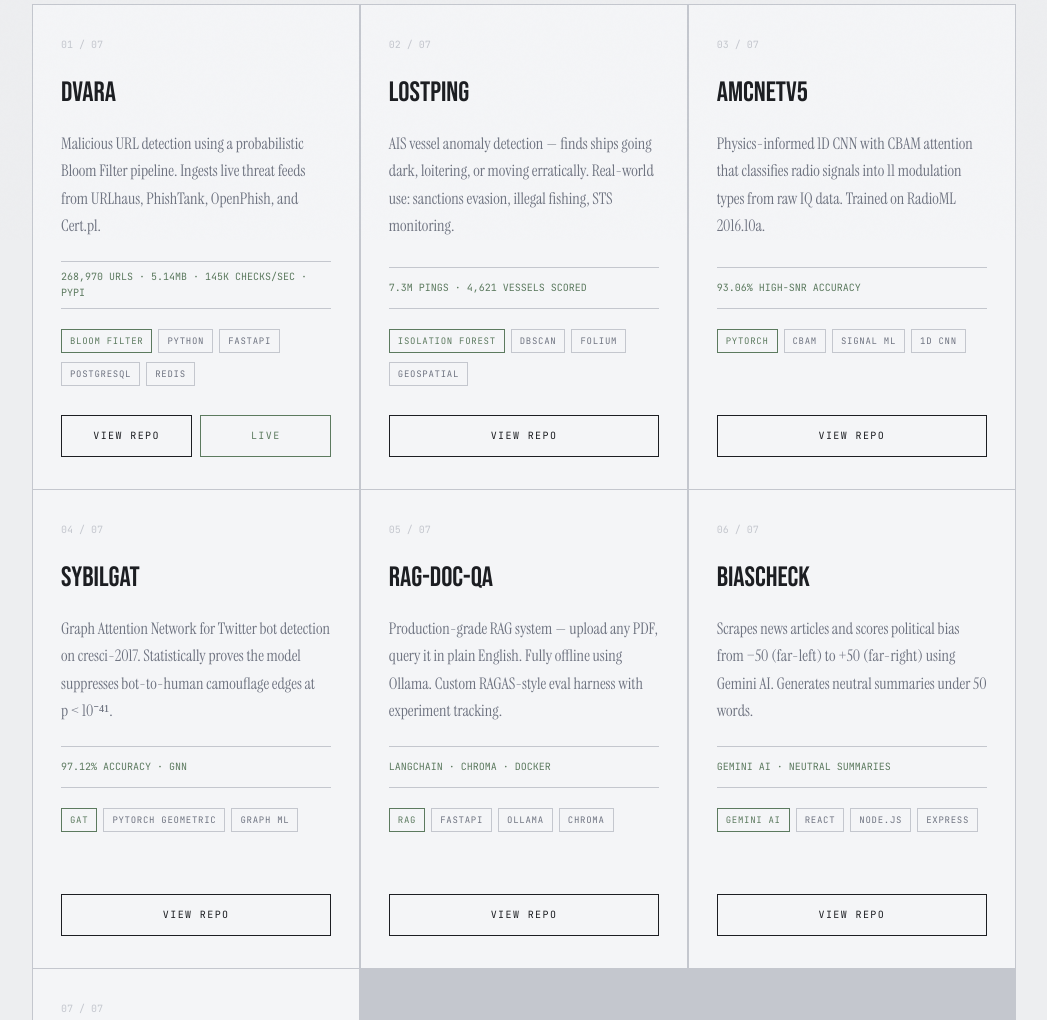
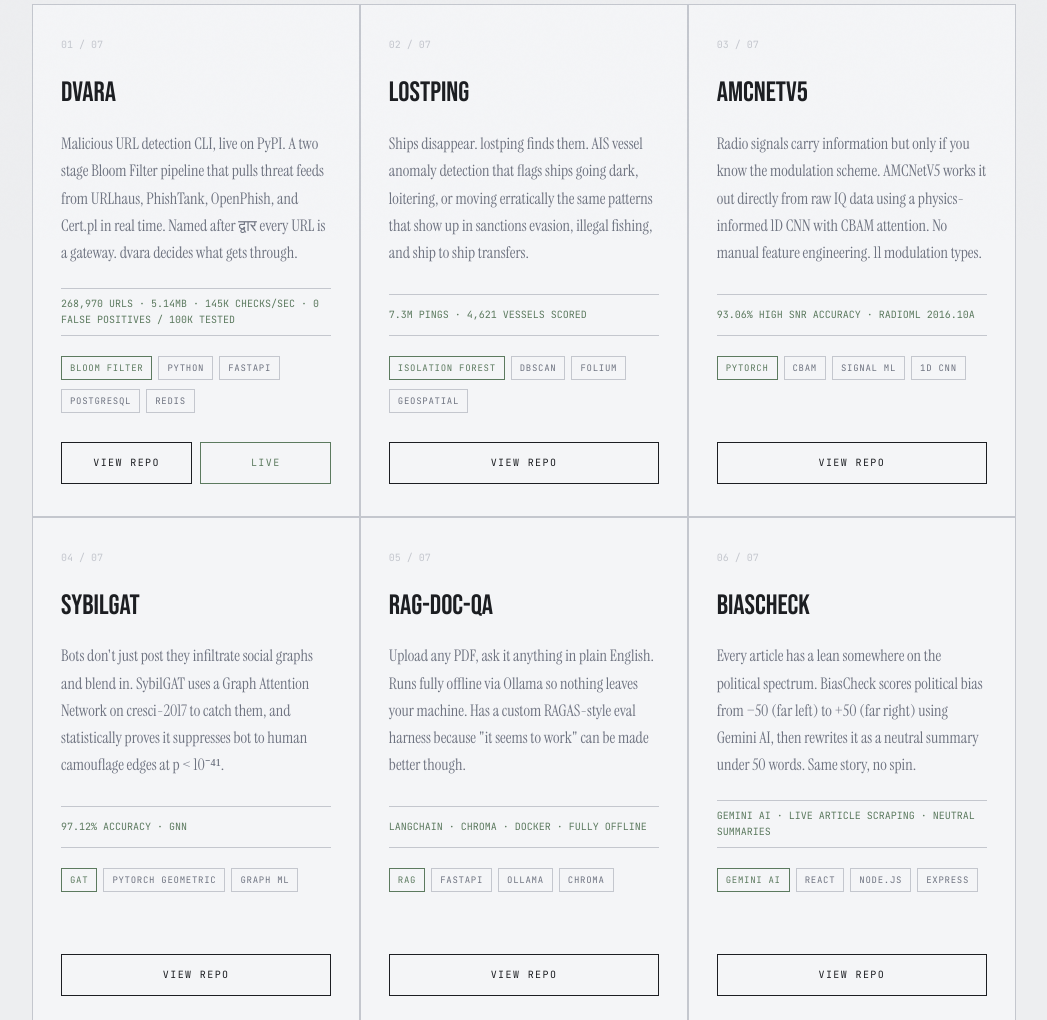
Before and after one commit to dhruv-0512/portfolio, a plain HTML site: page index.html in a window 1280 px wide. Shown: the part 560-1580 px from the top of the page, without its empty margins (116-1163 px from the left). Drawn offline with Linux system fonts and the light colour scheme.

Commit message:
final stuff

```diff
--- a/index.html
+++ b/index.html
@@ -63,8 +63,6 @@
       margin: 0 auto;
       padding: 0 48px;
     }
-
-    /* HERO */
 
     header {
       padding: 80px 0 64px;
@@ -143,8 +141,6 @@
       color: white;
     }
 
-    /* SECTION */
-
     .section-header {
       display: flex;
       justify-content: space-between;
@@ -162,8 +158,6 @@
       text-transform: uppercase;
       color: var(--text-muted);
     }
-
-    /* PROJECTS */
 
     .projects-grid {
       display: grid;
@@ -217,7 +211,6 @@
       font-size: 28px;
       margin-bottom: 14px;
       min-height: 34px;
-      /* Alignment fix */
     }
 
     .project-desc {
@@ -226,7 +219,6 @@
       margin-bottom: 22px;
       flex: 1;
       min-height: 85px;
-      /* Ensures descriptions align across row */
     }
 
     .project-stat {
@@ -239,7 +231,6 @@
       padding: 7px 0;
       margin-bottom: 20px;
       min-height: 42px;
-      /* Allows for 2 lines if text wraps, keeping row aligned */
       display: flex;
       align-items: center;
     }
@@ -250,7 +241,6 @@
       gap: 6px;
       margin-bottom: 26px;
       min-height: 60px;
-      /* Ensures tags align across row even if wrapping varies */
     }
 
     .tag {
@@ -264,7 +254,6 @@
       display: inline-flex;
       align-items: center;
       height: 24px;
-      /* Fixed height for consistent pill sizes */
     }
 
     .tag.primary {
@@ -286,7 +275,6 @@
       align-items: center;
       justify-content: center;
       height: 42px;
-      /* Fixed button height for alignment */
       width: 100%;
     }
 
@@ -294,8 +282,6 @@
       background: var(--text);
       color: var(--bg);
     }
-
-    /* ABOUT */
 
     .about-section {
       background: var(--dark);
@@ -362,8 +348,6 @@
       text-align: right;
     }
 
-    /* FOOTER */
-
     footer {
       padding: 32px 0;
       border-top: 1.5px solid var(--border);
@@ -385,10 +369,7 @@
       margin-right: 4px;
     }
 
-    /* RESPONSIVE */
-
     @media (max-width: 900px) {
-
       .container {
         padding: 0 24px;
       }
@@ -403,11 +384,9 @@
         padding: 56px 24px;
         gap: 48px;
       }
-
     }
 
     @media (max-width: 640px) {
-
       .projects-grid {
         grid-template-columns: 1fr;
       }
@@ -430,7 +409,6 @@
         flex-direction: column;
         align-items: flex-start;
       }
-
     }
   </style>
 </head>
@@ -440,37 +418,21 @@
   <div class="container">
 
     <header>
-
       <div class="hero-inner">
-
         <div>
 
           <h1 class="name">DHRUV</h1>
 
-          <p class="engineer-label">
-            Trying to do better...
-          </p>
+          <p class="engineer-label">Trying to do better...</p>
 
           <div class="hero-meta">
-
-            <a href="https://github.com/dhruv-0512" target="_blank" class="btn">
-              GitHub
-            </a>
-
-            <a href="https://www.linkedin.com/in/dhruv-trivedi-3005d/" target="_blank" class="btn">
-              LinkedIn
-            </a>
-
-            <a href="https://pypi.org/user/dhruv3vedi/" target="_blank" class="btn">
-              PyPI
-            </a>
-
+            <a href="https://github.com/dhruv-0512" target="_blank" class="btn">GitHub</a>
+            <a href="https://www.linkedin.com/in/dhruv-trivedi-3005d/" target="_blank" class="btn">LinkedIn</a>
+            <a href="https://pypi.org/user/dhruv3vedi/" target="_blank" class="btn">PyPI</a>
           </div>
 
         </div>
-
       </div>
-
     </header>
 
     <section>
@@ -486,16 +448,14 @@
         <div class="project-card">
           <div class="project-number">01 / 07</div>
           <div class="project-name">dvara</div>
-
           <p class="project-desc">
-            Malicious URL detection using a probabilistic Bloom Filter pipeline. Ingests live threat feeds from URLhaus,
-            PhishTank, OpenPhish, and Cert.pl.
+            Malicious URL detection CLI, live on PyPI. A two stage Bloom Filter pipeline that pulls threat
+            feeds from URLhaus, PhishTank, OpenPhish, and Cert.pl in real time. Named after द्वार
+            every URL is a gateway. dvara decides what gets through.
           </p>
-
           <div class="project-stat">
-            268,970 URLs · 5.14MB · 145k checks/sec · PyPI
+            268,970 URLs · 5.14MB · 145k checks/sec · 0 false positives / 100k tested
           </div>
-
           <div class="tags">
             <span class="tag primary">Bloom Filter</span>
             <span class="tag">Python</span>
@@ -503,15 +463,11 @@
             <span class="tag">PostgreSQL</span>
             <span class="tag">Redis</span>
           </div>
-
           <div style="display:flex; gap:8px;">
-            <a href="https://github.com/dhruv-0512/dvara" target="_blank" class="project-link" style="flex:1;">
-              View Repo
-            </a>
+            <a href="https://github.com/dhruv-0512/dvara" target="_blank" class="project-link" style="flex:1;">View
+              Repo</a>
             <a href="https://dvara-t19n.onrender.com/" target="_blank" class="project-link"
-              style="flex:1; border-color:var(--red); color:var(--red);">
-              Live
-            </a>
+              style="flex:1; border-color:var(--red); color:var(--red);">Live</a>
           </div>
         </div>
 
@@ -519,27 +475,22 @@
         <div class="project-card">
           <div class="project-number">02 / 07</div>
           <div class="project-name">lostping</div>
-
           <p class="project-desc">
-            AIS vessel anomaly detection — finds ships going dark, loitering, or moving erratically. Real-world use:
-            sanctions evasion, illegal fishing, STS monitoring.
+            Ships disappear. lostping finds them. AIS vessel anomaly detection that flags ships going dark,
+            loitering, or moving erratically the same patterns that show up in sanctions evasion,
+            illegal fishing, and ship to ship transfers.
           </p>
-
           <div class="project-stat">
             7.3M pings · 4,621 vessels scored
           </div>
-
           <div class="tags">
             <span class="tag primary">Isolation Forest</span>
             <span class="tag">DBSCAN</span>
             <span class="tag">Folium</span>
             <span class="tag">Geospatial</span>
           </div>
-
           <div style="display:flex;">
-            <a href="https://github.com/dhruv-0512/lostping" target="_blank" class="project-link">
-              View Repo
-            </a>
+            <a href="https://github.com/dhruv-0512/lostping" target="_blank" class="project-link">View Repo</a>
           </div>
         </div>
 
@@ -547,28 +498,23 @@
         <div class="project-card">
           <div class="project-number">03 / 07</div>
           <div class="project-name">AMCNetV5</div>
-
           <p class="project-desc">
-            Physics-informed 1D CNN with CBAM attention that classifies radio signals into 11 modulation types from raw
-            IQ data. Trained on RadioML 2016.10a.
+            Radio signals carry information but only if you know the modulation scheme. AMCNetV5 works
+            it out directly from raw IQ data using a physics-informed 1D CNN with CBAM attention.
+            No manual feature engineering. 11 modulation types.
           </p>
-
           <div class="project-stat">
-            93.06% high-SNR accuracy
+            93.06% high SNR accuracy · RadioML 2016.10a
           </div>
-
           <div class="tags">
             <span class="tag primary">PyTorch</span>
             <span class="tag">CBAM</span>
             <span class="tag">Signal ML</span>
             <span class="tag">1D CNN</span>
           </div>
-
           <div style="display:flex;">
             <a href="https://github.com/dhruv-0512/AMC-Automatic-Modulation-Classification-" target="_blank"
-              class="project-link">
-              View Repo
-            </a>
+              class="project-link">View Repo</a>
           </div>
         </div>
 
@@ -576,26 +522,21 @@
         <div class="project-card">
           <div class="project-number">04 / 07</div>
           <div class="project-name">SybilGAT</div>
-
           <p class="project-desc">
-            Graph Attention Network for Twitter bot detection on cresci-2017. Statistically proves the model suppresses
-            bot-to-human camouflage edges at p&nbsp;&lt;&nbsp;10⁻⁴¹.
+            Bots don't just post they infiltrate social graphs and blend in. SybilGAT uses a Graph
+            Attention Network on cresci-2017 to catch them, and statistically proves it suppresses
+            bot to human camouflage edges at p&nbsp;&lt;&nbsp;10⁻⁴¹.
           </p>
-
           <div class="project-stat">
             97.12% accuracy · GNN
           </div>
-
           <div class="tags">
             <span class="tag primary">GAT</span>
             <span class="tag">PyTorch Geometric</span>
             <span class="tag">Graph ML</span>
           </div>
-
           <div style="display:flex;">
-            <a href="https://github.com/dhruv-0512/SybilGAT" target="_blank" class="project-link">
-              View Repo
-            </a>
+            <a href="https://github.com/dhruv-0512/SybilGAT" target="_blank" class="project-link">View Repo</a>
           </div>
         </div>
 
@@ -603,27 +544,22 @@
         <div class="project-card">
           <div class="project-number">05 / 07</div>
           <div class="project-name">rag-doc-qa</div>
-
           <p class="project-desc">
-            Production-grade RAG system — upload any PDF, query it in plain English. Fully offline using Ollama. Custom
-            RAGAS-style eval harness with experiment tracking.
+            Upload any PDF, ask it anything in plain English. Runs fully offline via Ollama so nothing
+            leaves your machine. Has a custom RAGAS-style eval harness because "it seems to work"
+            can be made better though.
           </p>
-
           <div class="project-stat">
-            LangChain · Chroma · Docker
+            LangChain · Chroma · Docker · Fully offline
           </div>
-
           <div class="tags">
             <span class="tag primary">RAG</span>
             <span class="tag">FastAPI</span>
             <span class="tag">Ollama</span>
             <span class="tag">Chroma</span>
           </div>
-
           <div style="display:flex;">
-            <a href="https://github.com/dhruv-0512/rag-doc-qa" target="_blank" class="project-link">
-              View Repo
-            </a>
+            <a href="https://github.com/dhruv-0512/rag-doc-qa" target="_blank" class="project-link">View Repo</a>
           </div>
         </div>
 
@@ -631,27 +567,23 @@
         <div class="project-card">
           <div class="project-number">06 / 07</div>
           <div class="project-name">BiasCheck</div>
-
           <p class="project-desc">
-            Scrapes news articles and scores political bias from −50 (far-left) to +50 (far-right) using Gemini AI.
-            Generates neutral summaries under 50 words.
+            Every article has a lean somewhere on the political spectrum. BiasCheck scores political bias from −50 (far
+            left) to +50
+            (far right) using Gemini AI, then rewrites it as a neutral summary under 50 words.
+            Same story, no spin.
           </p>
-
           <div class="project-stat">
-            Gemini AI · Neutral summaries
+            Gemini AI · Live article scraping · Neutral summaries
           </div>
-
           <div class="tags">
             <span class="tag primary">Gemini AI</span>
             <span class="tag">React</span>
             <span class="tag">Node.js</span>
             <span class="tag">Express</span>
           </div>
-
           <div style="display:flex;">
-            <a href="https://github.com/dhruv-0512/BiasCheck" target="_blank" class="project-link">
-              View Repo
-            </a>
+            <a href="https://github.com/dhruv-0512/BiasCheck" target="_blank" class="project-link">View Repo</a>
           </div>
         </div>
 
@@ -659,27 +591,22 @@
         <div class="project-card">
           <div class="project-number">07 / 07</div>
           <div class="project-name">PulseChat</div>
-
           <p class="project-desc">
-            eal-time multi-user chat application with WebSockets. React + Vite frontend, Flask + Socket.IO backend.
-            One-command local startup, deployable to Render.
+            Real time multi user chat built on WebSockets. React + Vite frontend, Flask + Socket.IO
+            backend. One command to run locally, deployable to Render. Built to understand the full
+            stack from socket handshake to UI state.
           </p>
-
           <div class="project-stat">
             React + Flask + Socket.IO
           </div>
-
           <div class="tags">
             <span class="tag primary">Socket.IO</span>
             <span class="tag">React</span>
             <span class="tag">Flask</span>
             <span class="tag">Vite</span>
           </div>
-
           <div style="display:flex;">
-            <a href="https://github.com/dhruv-0512/PulseChat" target="_blank" class="project-link">
-              View Repo
-            </a>
+            <a href="https://github.com/dhruv-0512/PulseChat" target="_blank" class="project-link">View Repo</a>
           </div>
         </div>
 
@@ -705,66 +632,53 @@
           </h2>
 
           <p class="about-body">
-
-            I'm Dhruv, a third-year Information Science student at BMS College of Engineering, Bangalore.
-            I'm interested in applied machine learning, systems architecture, and building software that holds up under
-            real-world constraints, not just inside notebooks.
+            I'm Dhruv. A third year Information Science at BMS College of Engineering, Bangalore. I'm drawn to the gap
+            between
+            a good ML idea and something that actually runs in the world that's where most of my work ends up.
 
             <br><br>
 
-            Most of my work sits somewhere between
-            <strong>security systems, probabilistic data structures, and machine learning</strong>.
-            I like problems that force you to understand what's actually happening under the hood.
+            Most of it sits somewhere between <strong>systems architecture, probabilistic data structures,
+              and applied ML</strong>.
 
+            <br><br>
+
+            I want to know what's actually happening under the hood. Not just what works, but why.
           </p>
 
           <div class="contact-links">
-            <a href="mailto:dhruvh3vedi@gmail.com" class="btn btn-red">
-              Contact Me
-            </a>
+            <a href="mailto:dhruvh3vedi@gmail.com" class="btn btn-red">Contact Me</a>
           </div>
 
         </div>
 
         <div class="about-right">
 
-          <div class="about-skills-label">
-            // Stack
-          </div>
+          <div class="about-skills-label">// Stack</div>
 
           <div class="skill-row">
             <span class="skill-name">Languages</span>
-            <span class="skill-tools">
-              Python · C++ · JavaScript · Java
-            </span>
+            <span class="skill-tools">Python · C++ · JavaScript · Java</span>
           </div>
 
           <div class="skill-row">
             <span class="skill-name">ML / AI</span>
-            <span class="skill-tools">
-              PyTorch · LangChain · scikit-learn
-            </span>
+            <span class="skill-tools">PyTorch · LangChain · scikit-learn</span>
           </div>
 
           <div class="skill-row">
             <span class="skill-name">Backend</span>
-            <span class="skill-tools">
-              FastAPI · Flask · Express · Spring Boot
-            </span>
+            <span class="skill-tools">FastAPI · Flask · Express · Spring Boot</span>
           </div>
 
           <div class="skill-row">
             <span class="skill-name">Infra</span>
-            <span class="skill-tools">
-              Docker · Redis · PostgreSQL · Render
-            </span>
+            <span class="skill-tools">Docker · Redis · PostgreSQL · Render</span>
           </div>
 
           <div class="skill-row">
             <span class="skill-name">Frontend</span>
-            <span class="skill-tools">
-              React · Vite · Socket.IO
-            </span>
+            <span class="skill-tools">React · Vite · Socket.IO</span>
           </div>
 
         </div>
@@ -774,16 +688,8 @@
     </section>
 
     <footer>
-
-      <span class="footer-tag">
-        <span class="slash">//</span>
-        Build...
-      </span>
-
-      <span class="footer-tag">
-        dhruv-0512 · 2026
-      </span>
-
+      <span class="footer-tag"><span class="slash">//</span> Build...</span>
+      <span class="footer-tag">dhruv-0512 · 2026</span>
     </footer>
 
   </div>
```
